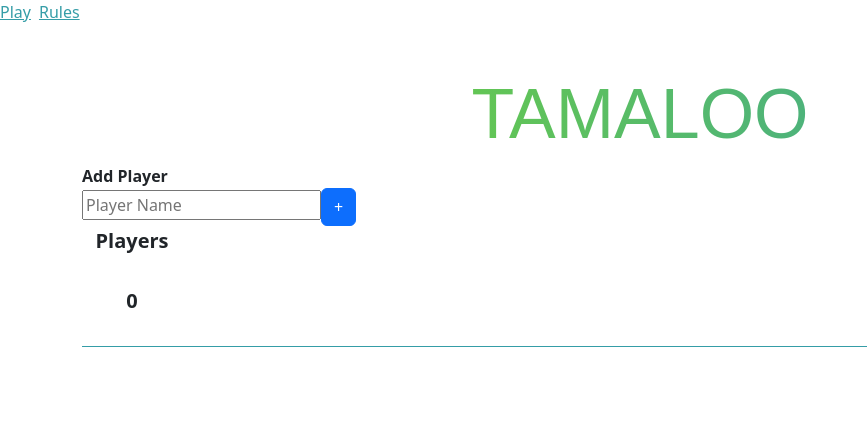
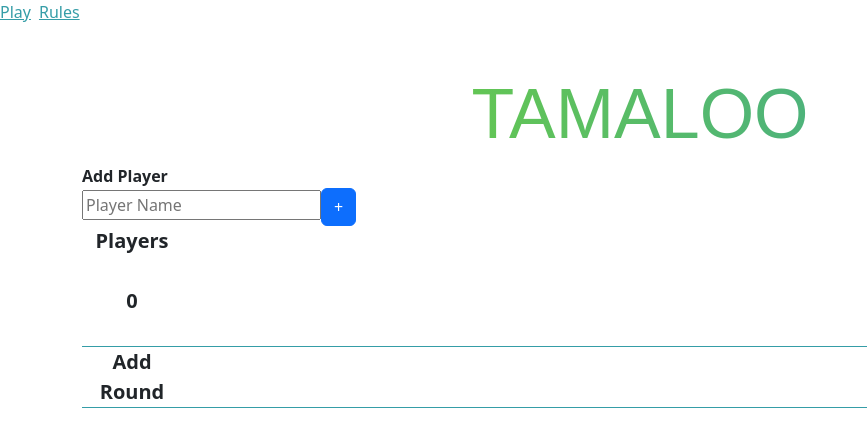
Before and after one commit to floriangraff/tamaloo, a Vue app: page / in a window 1280 px wide. Shown: the top 438 px of the page, without its empty margins (0-867 px from the left). Built offline with nearby package versions, Linux system fonts and the light colour scheme; a web font is replaced by a local one.

Commit message:
refactoring and new round input fields

```diff
--- /dev/null
+++ b/src/components/AddRoundComponent.vue
@@ -0,0 +1,28 @@
+<template>
+  <div class="round">
+    <div class="caption-block">
+      Add Round
+    </div>
+    <div v-for="player in players" class="score-block">
+      <input class="score-input">
+    </div>
+  </div>
+</template>
+
+<script setup lang="ts">
+defineProps(["players"])
+</script>
+
+<style scoped>
+.round {
+  border-bottom: 1px solid var(--primary-color);
+  display: flex;
+}
+
+.score-input {
+  width: 100%;
+  height: 100%;
+  text-align: center;
+  font-size: 25px;
+}
+</style>
--- a/src/components/GameTable.vue
+++ b/src/components/GameTable.vue
@@ -2,6 +2,7 @@
   <AddPlayerComponent @add-player="addPlayer" />
   <PlayerNamesComponent v-model:players="players"/>
   <RoundComponent v-for="round in rounds" v-bind:key="round.id" :round="round"/>
+  <AddRoundComponent :players="players"/>
 </template>
 
 <script setup lang="ts">
@@ -10,47 +11,9 @@ import PlayerNamesComponent from "@/components/PlayerNamesComponent.vue";
 import AddPlayerComponent from "@/components/AddPlayerComponent.vue";
 import {ref} from "vue";
 import {type Ref} from "vue";
-
-class Player {
-  get totalScore(): number {
-  return this.roundScores.reduce((sum, current) => sum + current, 0);
-  }
-  id: number;
-  name: String;
-  private _totalScore: number;
-  roundScores: Array<number>;
-
-  public addRoundScore(score: number) {
-    this.roundScores.push(score);
-  }
-
-  constructor(id: number, name: String) {
-    this.id = id;
-    this.name = name;
-    this._totalScore = 0;
-    this.roundScores = [];
-  }
-
-  scoreOfRound(number: number) {
-    return this.roundScores[number];
-  }
-}
-class RoundScore {
-  score: number;
-
-  constructor(round: number, player: Player) {
-    this.score = player.scoreOfRound(round);
-  }
-}
-
-class Round {
-  constructor(id: number, playerScores: Array<RoundScore>) {
-    this.id = id;
-    this.playerScores = playerScores;
-  }
-  id: number;
-  playerScores: Array<RoundScore>;
-}
+import Player from "@/models/Player";
+import Round from "@/models/Round";
+import AddRoundComponent from "@/components/AddRoundComponent.vue";
 
 let players: Ref<Array<Player>> = ref([]);
 let rounds: Array<Round> = [];
--- /dev/null
+++ b/src/models/Player.ts
@@ -0,0 +1,26 @@
+class Player {
+    get totalScore(): number {
+        return this.roundScores.reduce((sum, current) => sum + current, 0);
+    }
+    id: number;
+    name: String;
+    private _totalScore: number;
+    roundScores: Array<number>;
+
+    public addRoundScore(score: number) {
+        this.roundScores.push(score);
+    }
+
+    constructor(id: number, name: String) {
+        this.id = id;
+        this.name = name;
+        this._totalScore = 0;
+        this.roundScores = [];
+    }
+
+    scoreOfRound(number: number) {
+        return this.roundScores[number];
+    }
+}
+
+export default Player;
--- /dev/null
+++ b/src/models/Round.ts
@@ -0,0 +1,12 @@
+import RoundScore from "@/models/RoundScore";
+
+class Round {
+    constructor(id: number, playerScores: Array<RoundScore>) {
+        this.id = id;
+        this.playerScores = playerScores;
+    }
+    id: number;
+    playerScores: Array<RoundScore>;
+}
+
+export default Round;
--- /dev/null
+++ b/src/models/RoundScore.ts
@@ -0,0 +1,11 @@
+import Player from "@/models/Player";
+
+class RoundScore {
+    score: number;
+
+    constructor(round: number, player: Player) {
+        this.score = player.scoreOfRound(round);
+    }
+}
+
+export default RoundScore;
```
